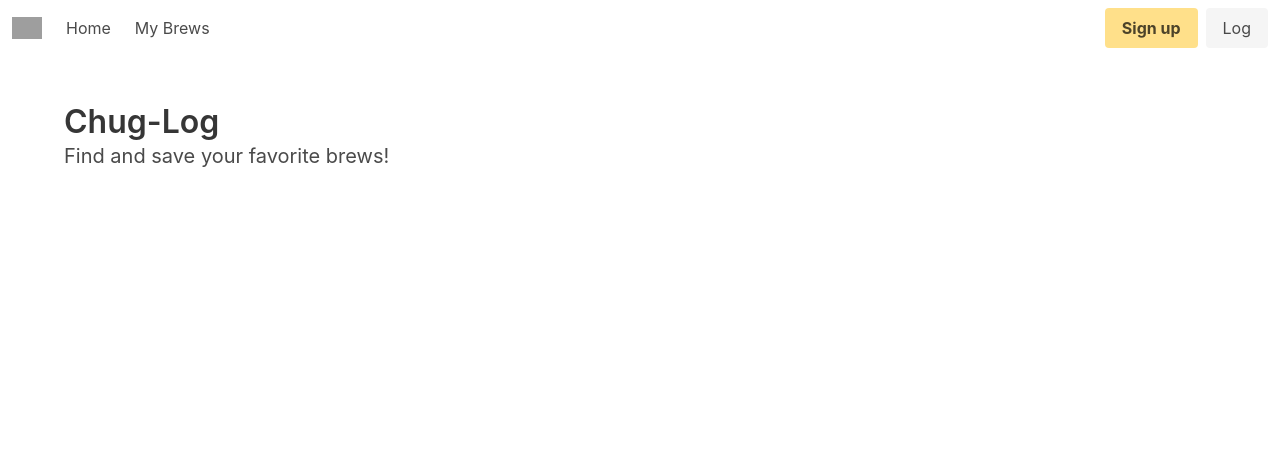
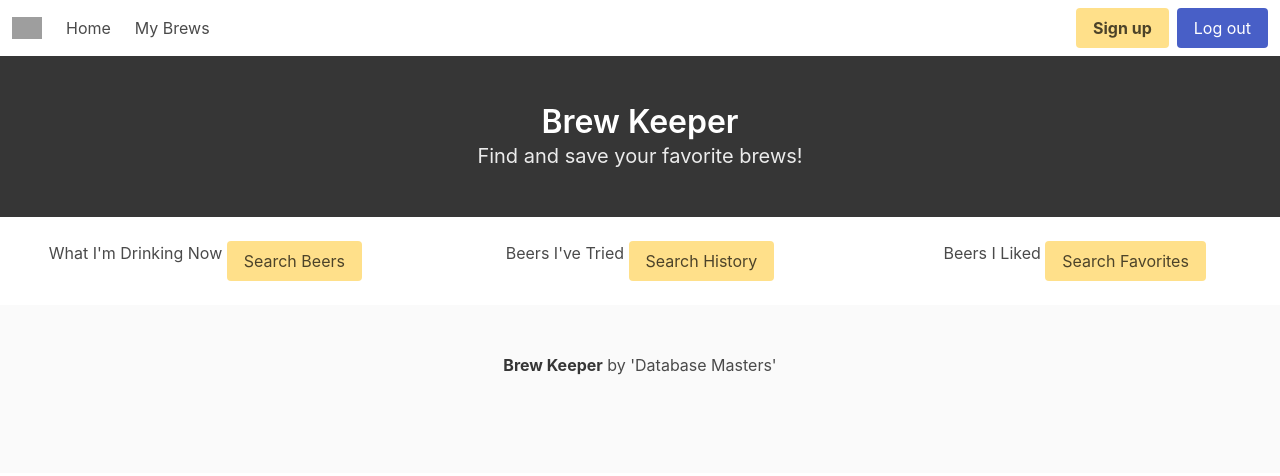
Before and after one commit to shannono18/Project-2, a website: page public/index.html in a window 1280 px wide. Drawn offline with nearby package versions, Linux system fonts and the light colour scheme; grey boxes are pictures that could not be loaded.

Commit message:
updated html and name

```diff
--- a/public/index.html
+++ b/public/index.html
@@ -3,17 +3,18 @@
   <head>
     <meta charset="utf-8">
     <meta name="viewport" content="width=device-width, initial-scale=1">
-    <title>Chug-Log!</title>
+    <title>Brew Keeper</title>
     <link rel="stylesheet" href="https://cdn.jsdelivr.net/npm/bulma@0.9.3/css/bulma.min.css">
   </head>
   <body>
+  <!-- Nav bar and hamburger menu -->
     <nav class="navbar" role="navigation" aria-label="main navigation">
         <div class="navbar-brand">
           <a class="navbar-item" href="">
             <img src="https://icons.iconarchive.com/icons/flat-icons.com/flat/512/Beer-icon.png" width="30" height="30">
           </a>
 
-          <a role="button" class="navbar-burger" aria-label="menu" aria-expanded="false" data-target="navbarBasicExample">
+          <a role="button" class="navbar-burger is-active" aria-label="menu" aria-expanded="false" data-target="navbarBasicExample">
             <span aria-hidden="true"></span>
             <span aria-hidden="true"></span>
             <span aria-hidden="true"></span>
@@ -37,23 +38,48 @@
                 <a class="button is-warning">
                   <strong>Sign up</strong>
                 </a>
-                <a class="button is-light">
-                  Log <output></output>
+                <a class="button is-link">
+                  Log out <output></output>
                 </a>
               </div>
             </div>
           </div>
         </div>
       </nav>
-    <section class="section">
-    <div class="container">
-      <h1 class="title">
-        <strong>Chug-Log</strong>
-      </h1>
-      <p class="subtitle">
+<!-- Hero section -->
+<section class="hero is-dark is-full has-text-centered">
+  <div class="hero-body">
+    <p class="title">
+        <strong>Brew Keeper</strong>
+    </p>
+    <p class="subtitle">
         Find and save your favorite brews!
+    </p>
+  </div>
+</section>
+<br>
+<!-- Search and filter beers -->
+<div class="columns">
+    <div class="column has-text-centered">
+      What I'm Drinking Now
+      <button class="button is-warning">Search Beers</button>
+    </div>
+    <div class="column has-text-centered">
+      Beers I've Tried
+      <button class="button is-warning">Search History</button>
+    </div>
+    <div class="column has-text-centered">
+      Beers I Liked
+      <button class="button is-warning">Search Favorites</button>
+    </div>
+  </div>
+  <!-- Footer -->
+  <footer class="footer">
+    <div class="content has-text-centered">
+      <p>
+        <strong>Brew Keeper</strong> by 'Database Masters'
       </p>
     </div>
-  </section>
+  </footer>
   </body>
 </html>
```
Also changed, not shown: 1 other file.
